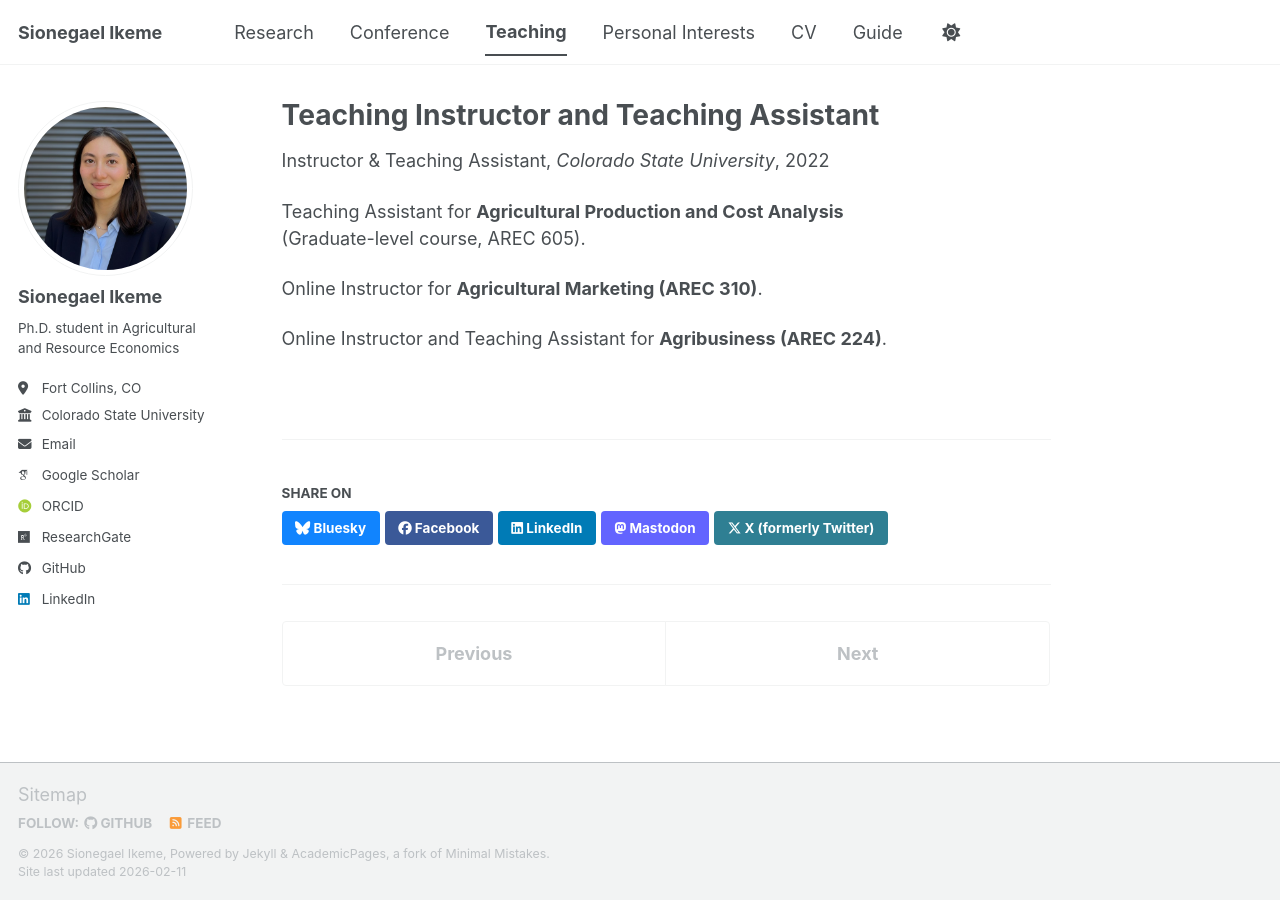
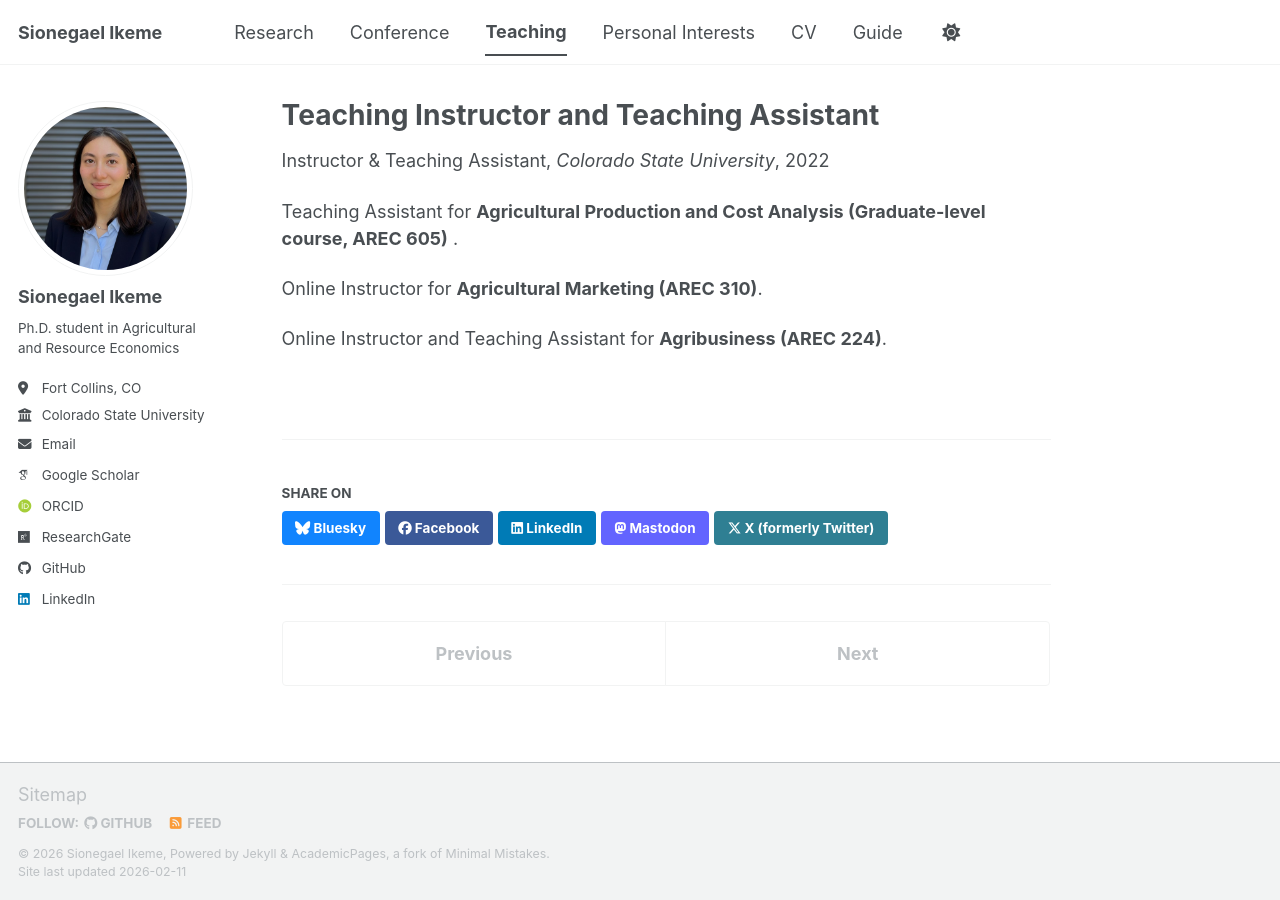
Before and after one commit to sikeme10/sikeme10.github.io, a Jekyll site: the page built from _teaching/2022_TA.md, in a window 1280 px wide. Built offline with Jekyll 4.4.1, drawn with Linux system fonts in a browser that asks for light colours; some web fonts are replaced; a script bundle is joined from its source files by our own code; library files that are not in the unit come from our copies.

Commit message:
Update 2022_TA.md

```diff
--- a/_teaching/2022_TA.md
+++ b/_teaching/2022_TA.md
@@ -7,8 +7,7 @@ location: "Fort Collins, USA"
 date: 2022-01-01
 ---
 
-Teaching Assistant for **Agricultural Production and Cost Analysis**
-(Graduate-level course, AREC 605).
+Teaching Assistant for **Agricultural Production and Cost Analysis (Graduate-level course, AREC 605)** .
 
 Online Instructor for **Agricultural Marketing (AREC 310)**.
 
```
